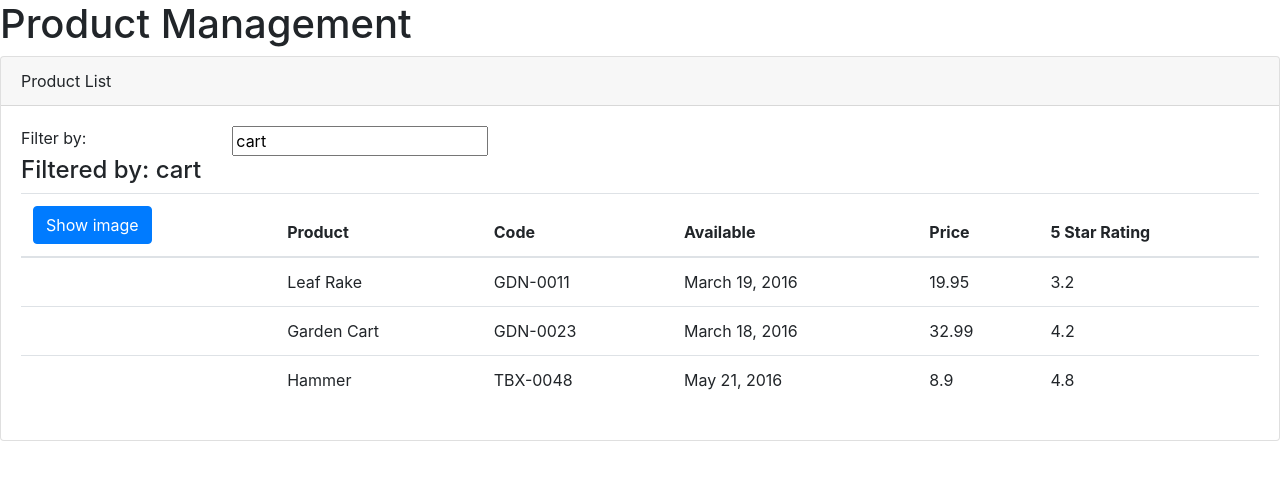
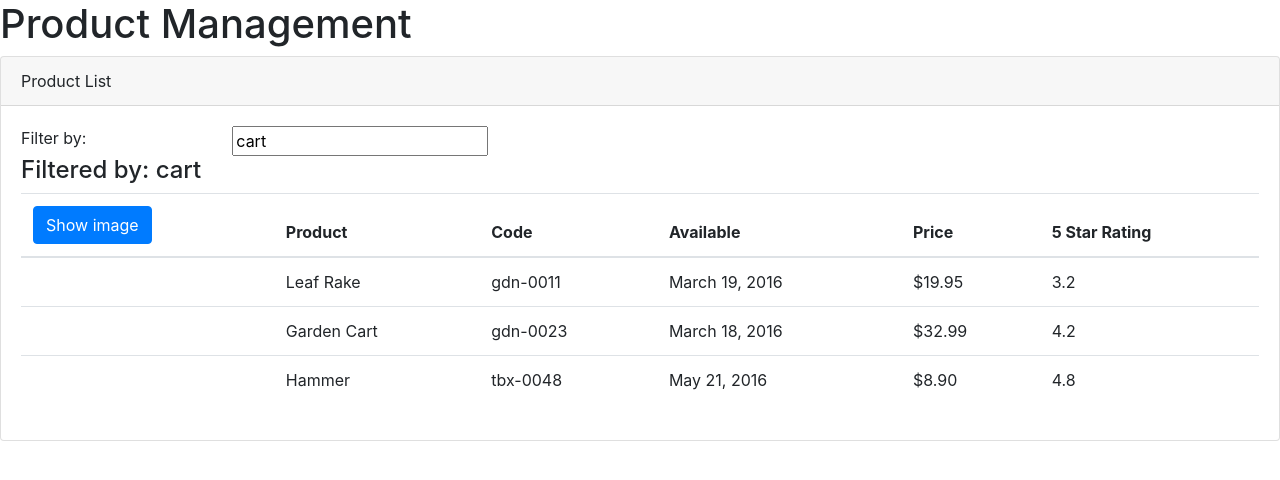
Before and after one commit to userradu/angular-getting-started, an Angular app: page / in a window 1280 px wide. Shown: the top 480 px of the page. Built offline with nearby package versions, Linux system fonts and the light colour scheme.

Commit message:
Transform data (product code and price) with pipes

```diff
--- a/src/app/products/product-list.component.html
+++ b/src/app/products/product-list.component.html
@@ -42,9 +42,9 @@
                                 [style.margin.px]="imageMargin">
                         </td>
                         <td>{{product.productName }}</td>
-                        <td>{{ product.productCode }}</td>
+                        <td>{{ product.productCode | lowercase }}</td>
                         <td>{{ product.releaseDate }}</td>
-                        <td>{{ product.price }}</td>
+                        <td>{{ product.price | currency:'USD':'symbol':'1.2-2' }}</td>
                         <td>{{ product.starRating }}</td>
                     </tr>
                 </tbody>
```
